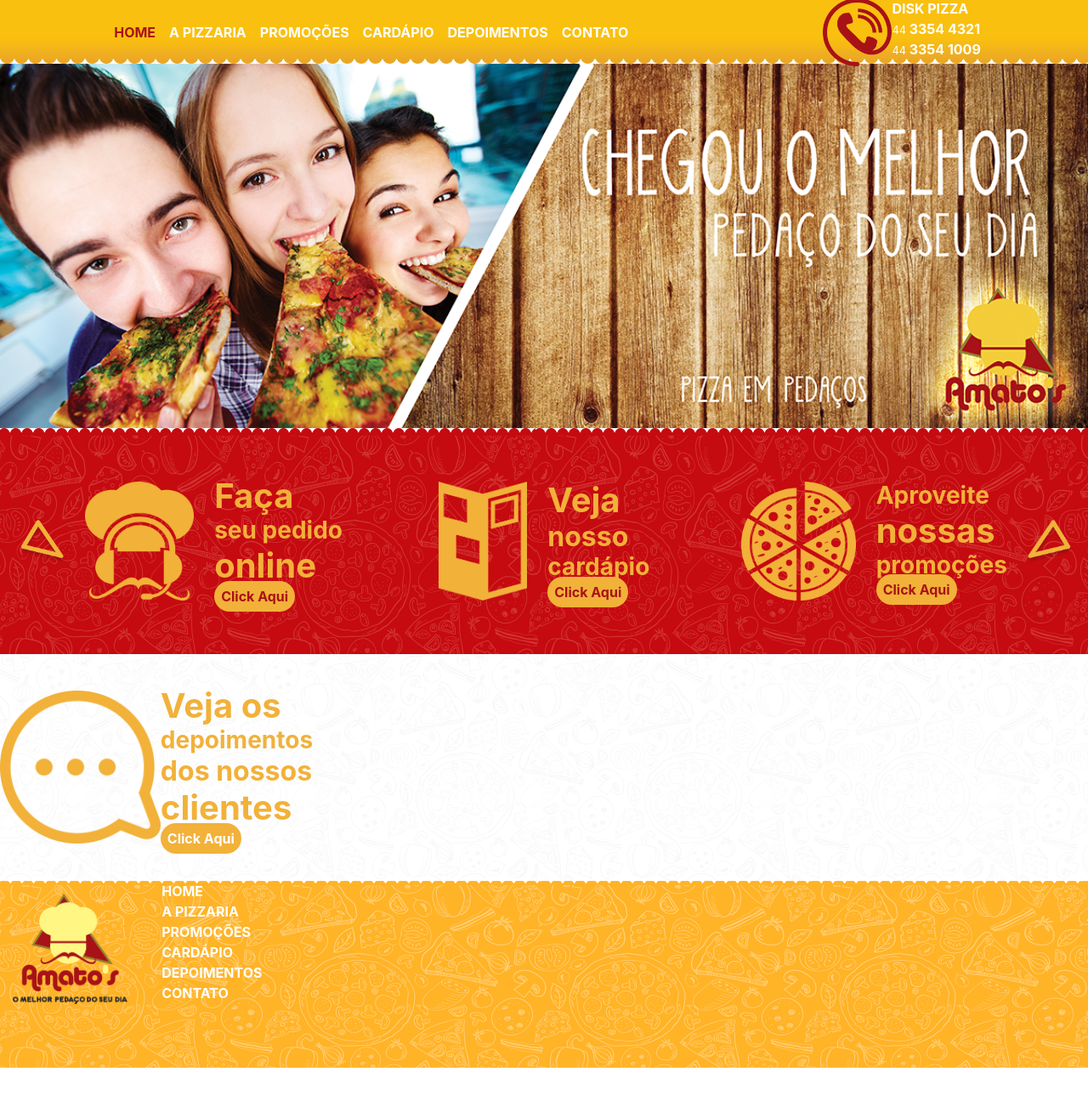
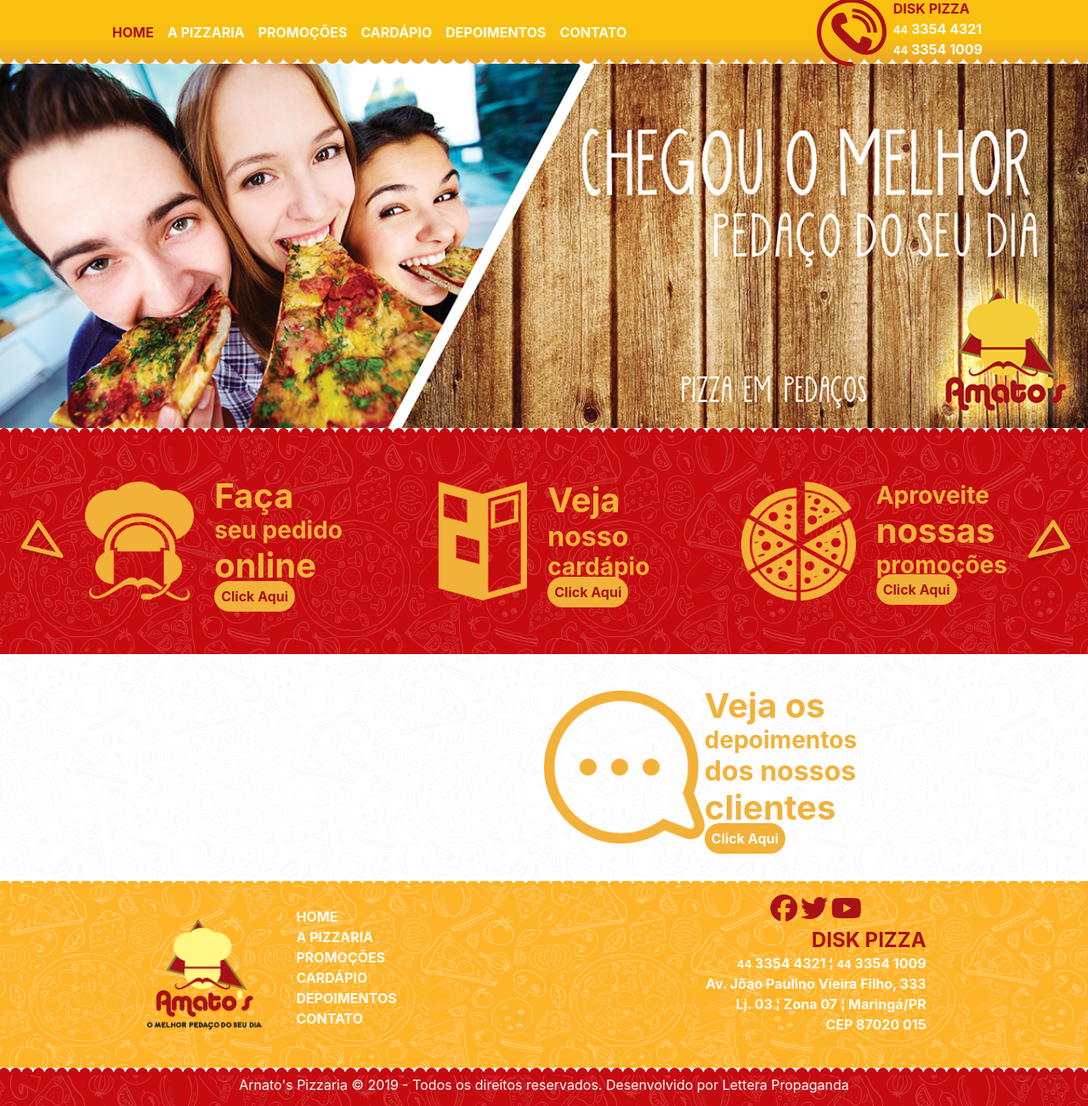
Before and after one commit to appvitor/portfolio-HTML-CSS-BootStrap, a PHP site: page / in a window 1280 px wide. Shown: the whole page at 85% size. Before the commit the page ends 1257 px from the top, so only its background shows below. Run offline with PHP 8.4, Linux system fonts and the light colour scheme; some libraries are stand-ins or nearby versions.

Commit message:
improvements pizzaria

```diff
--- a/pizzaria-HTML-CSS-Bootstrap/css/style.css
+++ b/pizzaria-HTML-CSS-Bootstrap/css/style.css
@@ -6,6 +6,9 @@ body {
 h1, h2, h3, h4, h5, h6 {
 	font-weight: bold;
 	margin-bottom: 0;
+}
+small {
+	font-weight: bold;
 }
 li {
 	list-style-type: none;
@@ -72,3 +75,8 @@ a:hover {
 .parteContato img {
 	max-height: 130px;
 }
+.rodape {
+	height: 45px;
+	background-image: url("../img/bg5.png");
+	font-weight: normal;
+}
--- a/pizzaria-HTML-CSS-Bootstrap/index.html
+++ b/pizzaria-HTML-CSS-Bootstrap/index.html
@@ -32,10 +32,10 @@
 		</ul>
 		<div class="d-flex justify-content-between">
 			<img src="img/fone.png">
-			<div>
-				<p class="mb-0">DISK PIZZA</p>
+			<div class="ml-2">
+				<p class="mb-0 colorRed">DISK PIZZA</p>
 				<a href="4433544321" class="text-decoration-none colorWhite"><small>44</small> 3354 4321</a><br>
-				<a href="4433541009" class="text-decoration-none colorWhite"><small>44</small> 3354 1009</a><br>
+				<a href="4433541009" class="text-decoration-none colorWhite"><small>44</small> 3354 1009</a>
 			</div>
 		</div>
 	</nav>
@@ -87,6 +87,14 @@
 		<div class="row">
 			<div class="col-md-6">
 				<div class="row align-items-center">
+
+					<span>
+
+					</span>
+				</div>
+			</div>
+			<div class="col-md-6">
+				<div class="row align-items-center">
 					<img src="img/chat.png">
 					<span>
 						<h1>Veja os</h1>
@@ -102,8 +110,9 @@
 	<!-- FIM PARTE DEPOIMENTOS -->
 	<!-- INICIO PARTE CONTATO -->
 	<div class="parteContato container-fluid">
+		<div class="row">
 			<div class="col-md-6">
-			<div class="row align-items-center">
+				<div class="row justify-content-center align-items-center">
 					<img src="img/logo3.png">
 					<span>
 						<ul>
@@ -129,8 +138,34 @@
 					</span>
 				</div>
 			</div>
+			<div class="col-md-6 d-flex flex-column align-items-center">
+				<h6 class="mt-3 mb-2 text-right">
+					<a href="https://facebook.com" class="text-decoration-none colorRed">
+						<i class="fab fa-facebook fa-2x  m"></i>
+					</a>
+					<a href="https://twitter.com" class="text-decoration-none colorRed">
+						<i class="fab fa-twitter fa-2x"></i>
+					</a>
+					<a href="https://youtube.com" class="text-decoration-none colorRed">
+						<i class="fab fa-youtube fa-2x"></i>
+					</a>
+				</h6>
+				<span class="text-right">
+					<h4 class="colorRed">DISK PIZZA</h4>
+					<p class="mb-0"><small>44</small> 3354 4321 ¦ <small>44</small> 3354 1009</p>
+					<p class="mb-0">Av. Jõao Paulino Vieira Filho, 333</p>
+					<p class="mb-0">Lj. 03 ¦ Zona 07 ¦ Maringá/PR</p>
+					<p class="mb-0">CEP 87020 015</p>
+				</span>
+			</div>
+		</div>
 	</div>
 	<!-- FIM PARTE CONTATO -->
+	<!-- INICIO RODAPE -->
+	<div class="rodape text-center">
+		<p class="pt-2">Arnato's Pizzaria &copy 2019 - Todos os direitos reservados. Desenvolvido por Lettera Propaganda</p>
+	</div>
+	<!-- FIM RODAPE -->
 
 	<script src="https://code.jquery.com/jquery-3.3.1.slim.min.js" integrity="sha384-q8i/X+965DzO0rT7abK41JStQIAqVgRVzpbzo5smXKp4YfRvH+8abtTE1Pi6jizo" crossorigin="anonymous"></script>
 	<script src="https://cdnjs.cloudflare.com/ajax/libs/popper.js/1.14.7/umd/popper.min.js" integrity="sha384-UO2eT0CpHqdSJQ6hJty5KVphtPhzWj9WO1clHTMGa3JDZwrnQq4sF86dIHNDz0W1" crossorigin="anonymous"></script>
```
Also changed, not shown: pizzaria-HTML-CSS-Bootstrap/img/bg5.png (added). Lines whose indentation alone changed are shown as unchanged.
